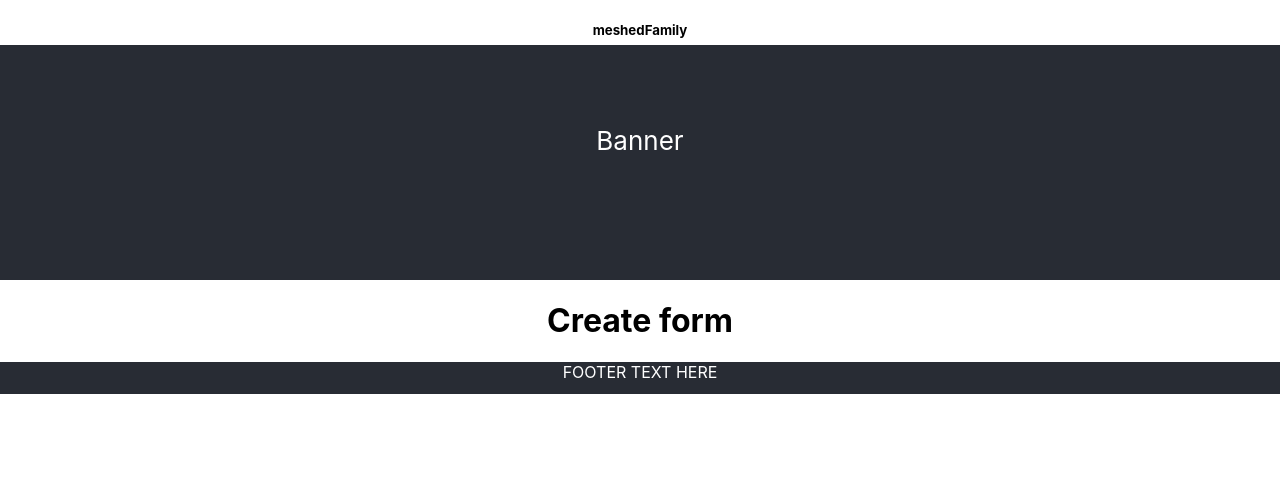
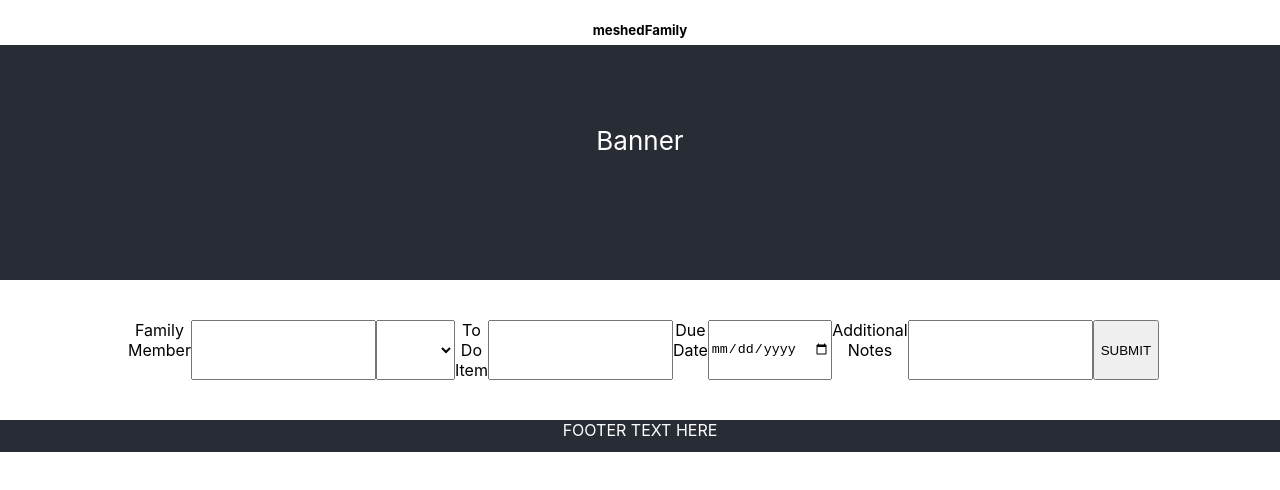
Before and after one commit to Kashiff11/Meshed, a React (Create React App) app: page /create in a window 1280 px wide. Shown: the top 490 px of the page. Built offline with nearby package versions, Linux system fonts and the light colour scheme; no server answers.

Commit message:
Form Operational

```diff
--- a/src/App.js
+++ b/src/App.js
@@ -8,6 +8,7 @@ import './App.css';
 
 function App() {
   const [tasks, setTasks] = useState([]);
+  const [getTasks, setGetTasks] = useState(false);
 
   useEffect(() => {
     const getData = async () => {
@@ -20,7 +21,7 @@ function App() {
       setTasks(response.data.records)
     };
     getData();
-  }, []);
+  }, [getTasks]);
 
   return (
     <div className="App">
@@ -29,10 +30,10 @@ function App() {
       <Route exact path="/"><Home/></Route>
       <main>
         <Route path="/create">
-          <Create />
+          <Create getTasks={getTasks} setGetTasks={setGetTasks}/>
         </Route>
         <Route path="/view">
-          <View tasks={tasks && tasks} />
+          <View tasks={tasks} />
         </Route>
       </main>
 
--- /dev/null
+++ b/src/Create.css
@@ -0,0 +1,10 @@
+.formContainer {
+  display: flex;
+  justify-content: space-around;
+  background-color: white;
+  max-width: 80vw;
+  padding: 20px;
+  margin: 20px auto;
+  border-radius: 2px;
+  border: 1px black;
+}
--- a/src/Create.jsx
+++ b/src/Create.jsx
@@ -1,10 +1,86 @@
-import React from "react";
+import React, { useState } from "react";
+import axios from "axios";
+import "./Create.css"
 
-function Create() {
+function Create(props) {
+
+  const [family_member, setFamily_member] = useState("");
+  const [task_type, setTask_type] = useState("");
+  const [to_do_item, setTo_do_item] = useState("");
+  const [date, setDate] = useState("");
+  const [additional_notes, setAdditional_notes] = useState("");
+
+  const handleSubmit = async (event) => {
+
+    event.preventDefault();
+
+    const fields = {
+      family_member,
+      task_type,
+      to_do_item,
+      date,
+      additional_notes,
+    };
+
+    const airtableURL = `https://api.airtable.com/v0/${process.env.REACT_APP_AIRTABLE_BASE}/family1/`;
+
+    await axios.post(airtableURL, { fields }, { headers: { Authorization: `Bearer ${process.env.REACT_APP_AIRTABLE_KEY}` } });
+
+    props.setGetTasks(!props.getTasks);
+
+    setFamily_member("");
+    setTask_type("");
+    setTo_do_item("");
+    setDate("");
+    setAdditional_notes("");
+  };
+
   return (
-    <div>
-      <h1>Create form</h1>
-    </div>
+    <form onSubmit={handleSubmit} className="formContainer">
+      <label htmlFor="family_member">Family Member</label>
+      <input
+        name="family_member"
+        type="text"
+        value={family_member}
+        onChange={(event) => setFamily_member(event.target.value)}
+      />
+      <select
+        name="task_type"
+        value={task_type}
+        onChange={(event) => setTask_type(event.target.value)}
+      >
+        <option></option>
+        <option>School</option>
+        <option>Shopping</option>
+        <option>Bills</option>
+        <option>Health</option>
+        <option>Chore</option>
+        <option>Travel</option>
+        <option>Work</option>
+      </select>
+      <label htmlFor="to_do_item">To Do Item</label>
+      <input
+        name="to_do_item"
+        type="text"
+        value={to_do_item}
+        onChange={(event) => setTo_do_item(event.target.value)}
+      />
+      <label htmlFor="date">Due Date</label>
+      <input
+        name="date"
+        type="date"
+        value={date}
+        onChange={(event) => setDate(event.target.value)}
+      />
+      <label htmlFor="additional_notes">Additional Notes</label>
+      <input
+        name="additional_notes"
+        type="text"
+        value={additional_notes}
+        onChange={(event) => setAdditional_notes(event.target.value)}
+      />
+      <button type="submit">SUBMIT</button>
+    </form>
   )
 }
 
--- a/src/View.jsx
+++ b/src/View.jsx
@@ -8,8 +8,10 @@ function View(props) {
       {props.tasks.map((task) =>
         <div className="taskContainer">
           <p>{task.fields.family_member}</p>
-          <p>{task.fields.task}</p>
+          <p>{task.fields.task_type}</p>
           <p>{task.fields.to_do_item}</p>
+          <p>{task.fields.date}</p>
+          <p>{task.fields.additional_notes}</p>
         </div>
       )}
     </div>
```
